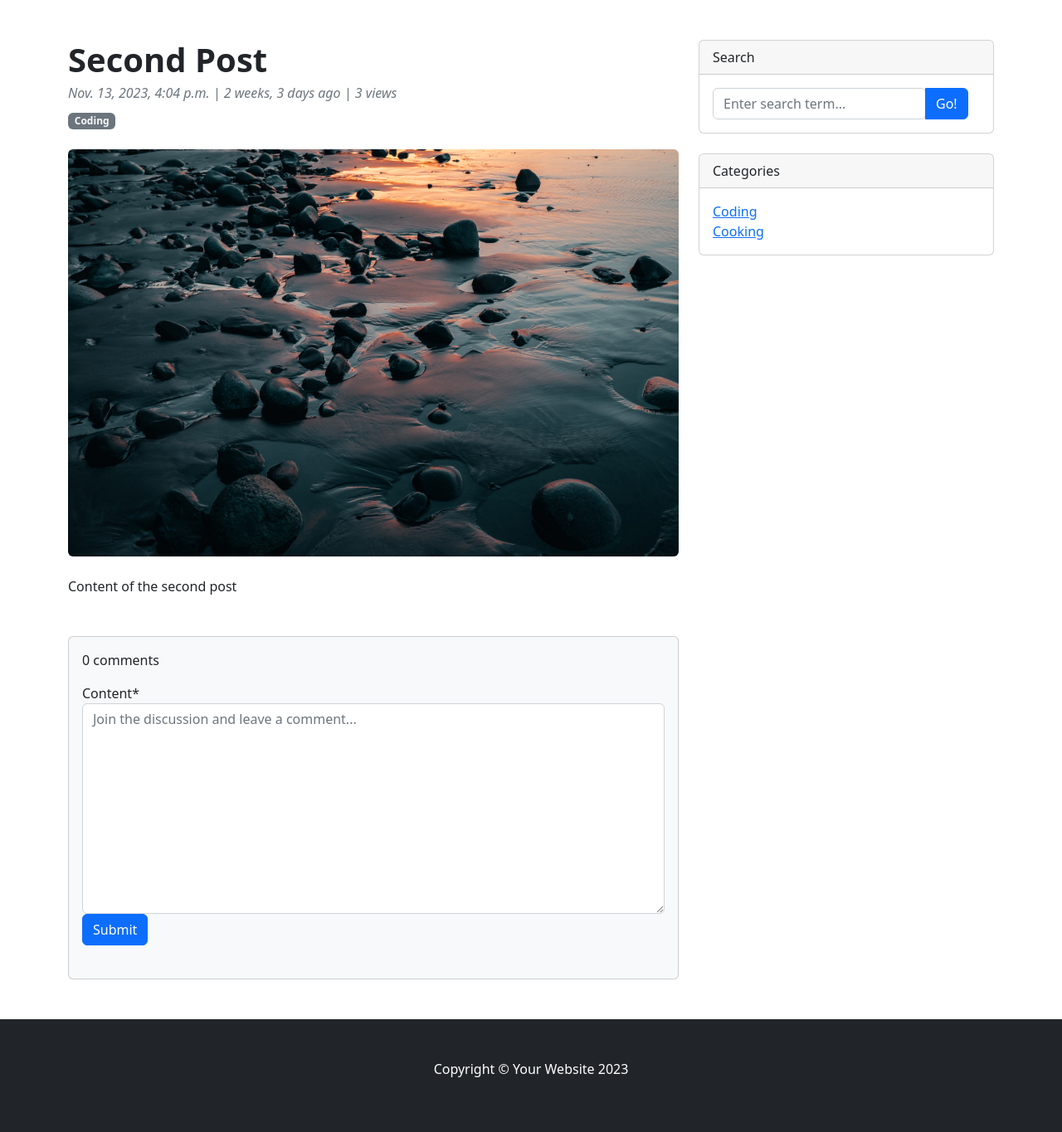
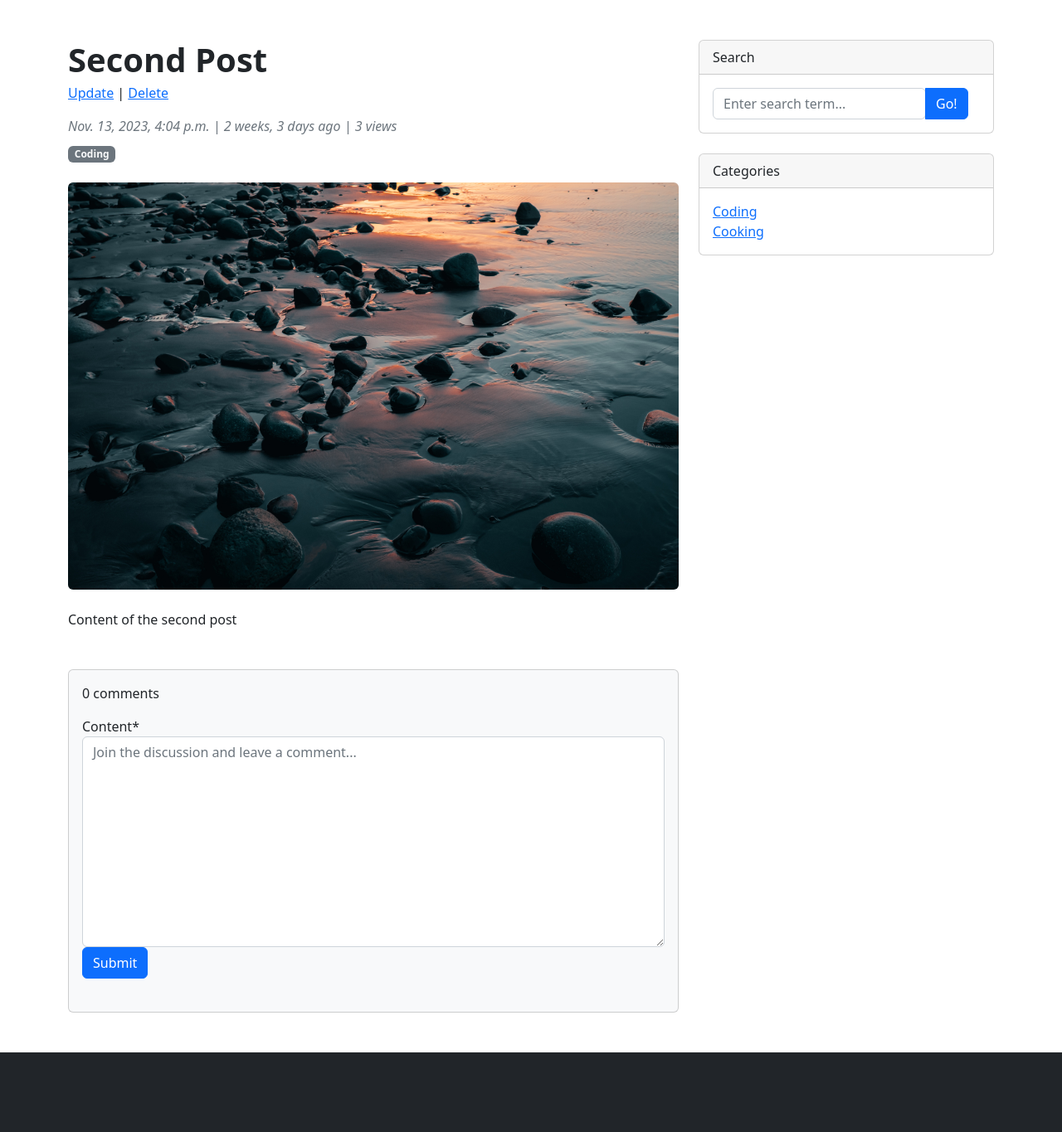
Before and after one commit to tempestpulse/django-blog, a Django app: page /post/2/ in a window 1280 px wide. Shown: the part 56-1421 px from the top of the page at 83% size. Run offline with Django 4.2, Linux system fonts and the light colour scheme; the first user in the database is signed in; data comes from the database, SQL or seed files in the repository; some libraries are stand-ins or nearby versions.

Commit message:
added update, delete views for posts and delete view for comments

```diff
--- a/core/templates/core/base.html
+++ b/core/templates/core/base.html
@@ -76,7 +76,7 @@
 </div>
 <!-- Footer-->
 <footer class="py-5 bg-dark">
-    <div class="container"><p class="m-0 text-center text-white">Copyright &copy; Your Website 2023</p></div>
+    <div class="container"><p class="m-0 text-center text-white"></p></div>
 </footer>
 <!-- Bootstrap core JS-->
 <script src="https://cdn.jsdelivr.net/npm/bootstrap@5.2.3/dist/js/bootstrap.bundle.min.js"></script>
--- a/core/templates/core/post.html
+++ b/core/templates/core/post.html
@@ -13,8 +13,14 @@
                     <header class="mb-4">
                         <!-- Post title-->
                         <h1 class="fw-bolder mb-1">{{ post.title }}</h1>
+                        {% if request.user == post.author %}
+                            <p><a href="{% url 'post-update' post.id %}">Update</a> | <a
+                                    href="{% url 'post-delete' post.id %}">Delete</a></p>
+                        {% endif %}
                         <!-- Post meta content-->
-                        <div class="text-muted fst-italic mb-2">{{ post.timestamp }} | {{ post.timestamp|timesince }} ago | {{ post.view_count }} views</div>
+                        <div class="text-muted fst-italic mb-2">{{ post.timestamp }} | {{ post.timestamp|timesince }}
+                            ago | {{ post.view_count }} views
+                        </div>
                         <!-- Post categories-->
                         {% for category in post.category.all %}
                             <a class="badge bg-secondary text-decoration-none link-light" href="#!">{{ category }}</a>
@@ -31,7 +37,7 @@
                     </figure>
                     <!-- Post content-->
                     <section class="mb-5">
-                        {{ post.content|safe}}
+                        {{ post.content|safe }}
                     </section>
                 </article>
 
@@ -58,7 +64,11 @@
                                                                     src="https://dummyimage.com/50x50/ced4da/6c757d.jpg"
                                                                     alt="..."/></div>
                                     <div class="ms-3">
-                                    <div class="fw-bold">{{ comment.author }}</div>
+                                        <div class="fw-bold">{{ comment.author }}
+                                            {% if request.user == comment.author %}
+                                                | <a href="{% url 'comment-delete' comment.id  %}">Delete</a>
+                                            {% endif %}
+                                        </div>
                                         {{ comment.content }}
 
 
--- a/core/urls.py
+++ b/core/urls.py
@@ -7,11 +7,13 @@ from . import views
 urlpatterns = [
     path('', views.home, name='home'),
     path('login/', views.log_in, name='login'),
-    path('logout', views.log_out, name='logout'),
+    path('logout/', views.log_out, name='logout'),
     path('register/', views.register, name='register'),
     path('post/<int:pk>/', views.post_detail, name='post-detail'),
     path('search/', views.search, name='search'),
     path('category/<int:category_id>', views.category_browse, name='category-browse'),
-    path('add_post/', views.add_post, name='add-post')
-
-              ]+static(settings.MEDIA_URL, document_root=settings.MEDIA_ROOT)
+    path('add_post/', views.add_post, name='add-post'),
+    path('post_update/<int:pk>/', views.post_update, name='post-update'),
+    path('post_delete/<int:pk>/', views.post_delete, name='post-delete'),
+    path('comment_delete/<int:pk>/', views.comment_delete, name='comment-delete'),
+]+static(settings.MEDIA_URL, document_root=settings.MEDIA_ROOT)
--- a/core/views.py
+++ b/core/views.py
@@ -3,10 +3,12 @@ from django.contrib.auth.decorators import login_required
 from django.contrib import messages
 from django.core.paginator import Paginator
 from django.db.models import F
+from django.http import Http404
 from django.shortcuts import render, get_object_or_404, redirect
+from django.urls import reverse
 
 from .forms import PostForm, CommentForm, RegisterForm
-from .models import Post, Category
+from .models import Post, Category, Comment
 
 
 def home(request):
@@ -76,6 +78,36 @@ def add_post(request):
     return render(request, 'core/add_post.html', {'form': form})
 
 
+def post_update(request, pk):
+    post = get_object_or_404(Post, pk=pk)
+    if request.user != post.author:
+        raise Http404('Unable to update post, you are not the author')
+
+    form = PostForm(request.POST or None, request.FILES or None, instance=post)
+    if request.method == 'POST':
+        if form.is_valid():
+            form.instance.user = request.user
+            form.save()
+            return redirect(reverse('post-detail', kwargs={'pk': form.instance.id}))
+    return render(request, 'core/post_update.html', {'form': form})
+
+
+def post_delete(request, pk):
+    post = get_object_or_404(Post, pk=pk)
+    if request.user != post.author:
+        raise Http404('Unable to delete this post, you are not the author')
+    post.delete()
+    return redirect('home')
+
+
+def comment_delete(request, pk):
+    comment = get_object_or_404(Comment, pk=pk)
+    if request.user != comment.author:
+        raise Http404('Unable to delete this comment, you are not the creator')
+    comment.delete()
+    return redirect(reverse('post-detail', kwargs={'pk': comment.post_id}))
+
+
 def log_in(request):
     if request.method == "POST":
         username = request.POST['username']
```
Also changed, not shown: core/templates/core/post_update.html (added, +29 -0 lines), db.sqlite3. Lines whose indentation alone changed are shown as unchanged.
